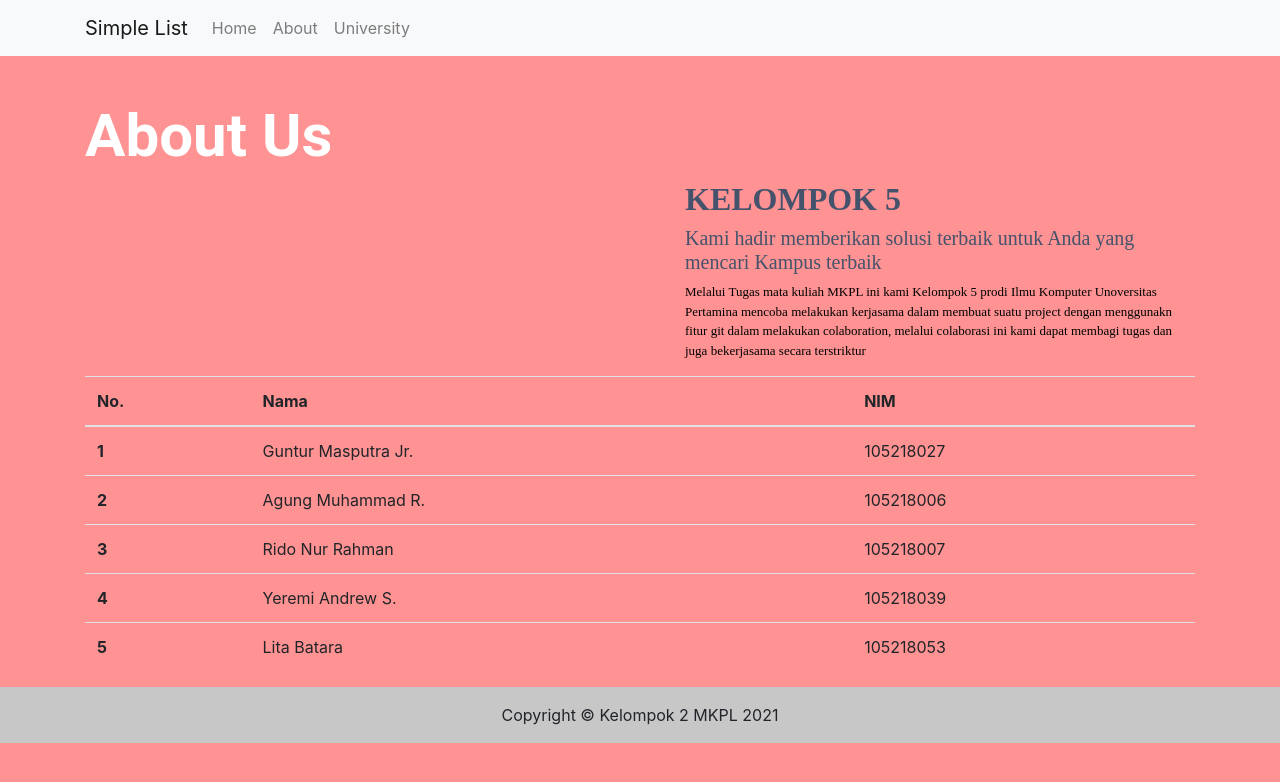
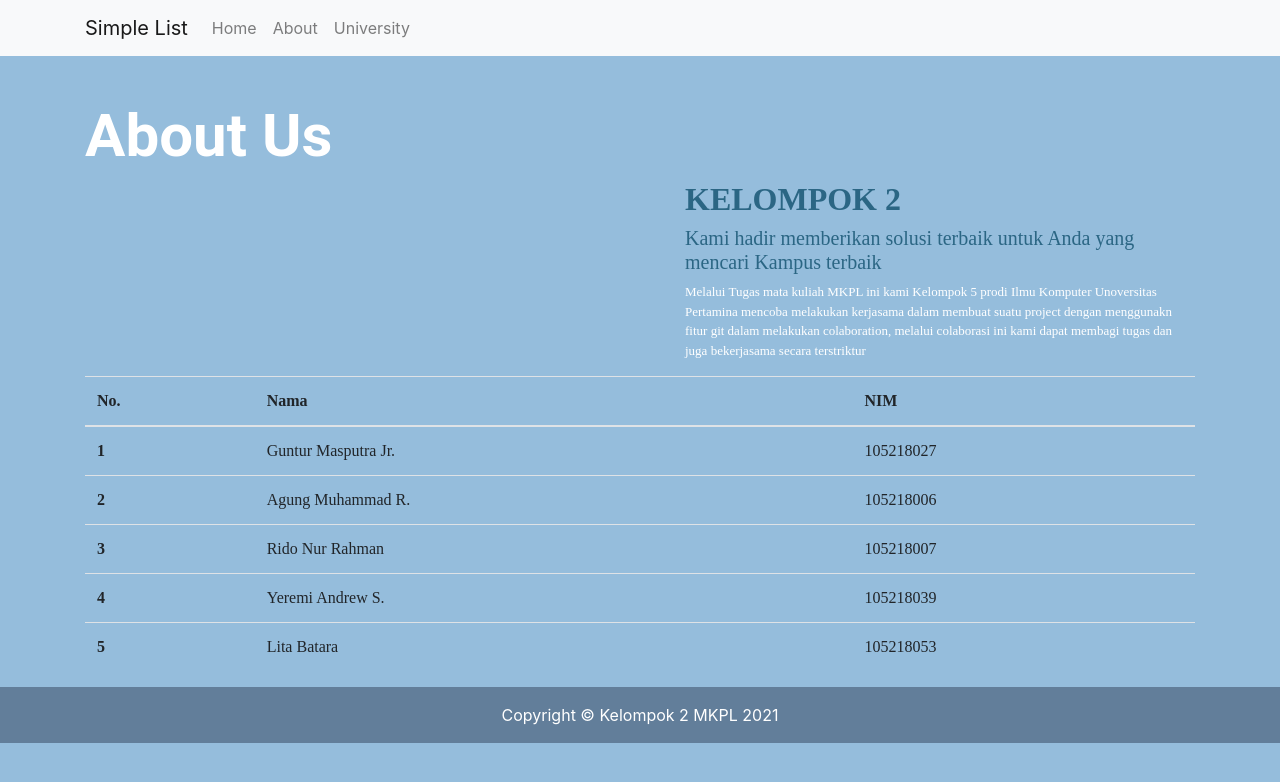
Before and after one commit to dhuharohim/cobareview1, a CodeIgniter app: page /simple-list-universities/about in a window 1280 px wide. Shown: the top 782 px of the page. Run offline with CodeIgniter, Linux system fonts and the light colour scheme.

Commit message:
Change Style

```diff
--- a/application/views/about/index.php
+++ b/application/views/about/index.php
@@ -8,36 +8,35 @@
   font-size: 60px;
   padding-top: 20px;
 }
-.container {
-  color: black;
-}
 body {
-  background-color: #ff9292;
+  background-color: #95bddc;
   height: auto;
 }
 h2 {
-color: #45526c;
+color:#2b6684;
 margin-left: 300px;
+font-family: Poppins;
 }
 .header-content {
   float: right;
   margin-left: 300px;
-  color: #45526c;
+  color: #2b6684;
 }
 .content-des {
   float: right;
   margin-left: 300px;
   font-family: poppins;
   font-size: small;
+  color: #fff;
 }
 table {
-  padding-top: 20px;
-  margin-top: 50px;
+ font-family: poppins;
 }
 </style>
     <h1 class="mt-4"><b>About Us</b></h1>
     <div class="content-des">
-    <h2><b>KELOMPOK 5</b></h2>
+    <h2><b>KELOMPOK 2</b></h2>
+
     <h5 class="header-content">Kami hadir memberikan solusi terbaik untuk Anda yang mencari Kampus terbaik</h5>
     <p class="content-des"> Melalui Tugas mata kuliah MKPL ini kami Kelompok 5 prodi Ilmu Komputer Unoversitas Pertamina mencoba melakukan
     kerjasama dalam membuat suatu project dengan menggunakn fitur git dalam melakukan colaboration,
--- a/application/views/layout/footer.php
+++ b/application/views/layout/footer.php
@@ -1,11 +1,11 @@
 <style>
-    footer {
-        background-color: teal;
+    .text-center {
+        color: #fff;
     }
 </style>
-<footer class="bg-light text-center text-lg-start mt-3">
+<footer class="bg-light text-center text-lg-start mt-3" >
     <!-- Copyright -->
-    <div class="text-center p-3" style="background-color: rgba(0, 0, 0, 0.2);">
+    <div class="text-center p-3" style="background-color:#627e9a;" >
         Copyright &copy; Kelompok 2 MKPL <?= date('Y'); ?>
     </div>
     <!-- Copyright -->
--- a/application/views/layout/header.php
+++ b/application/views/layout/header.php
@@ -1,6 +1,10 @@
 <!doctype html>
 <html lang="en">
-
+<style>
+    head {
+        background-color: deeppink;
+    }
+</style>
 <head>
     <!-- Required meta tags -->
     <meta charset="utf-8">
--- a/application/views/university/index.php
+++ b/application/views/university/index.php
@@ -1,8 +1,4 @@
-<style>
-    body {
-        background-color: #ff9292;
-    }
-</style>
+
 <body >
 
 <div class="container mt-3">
```
